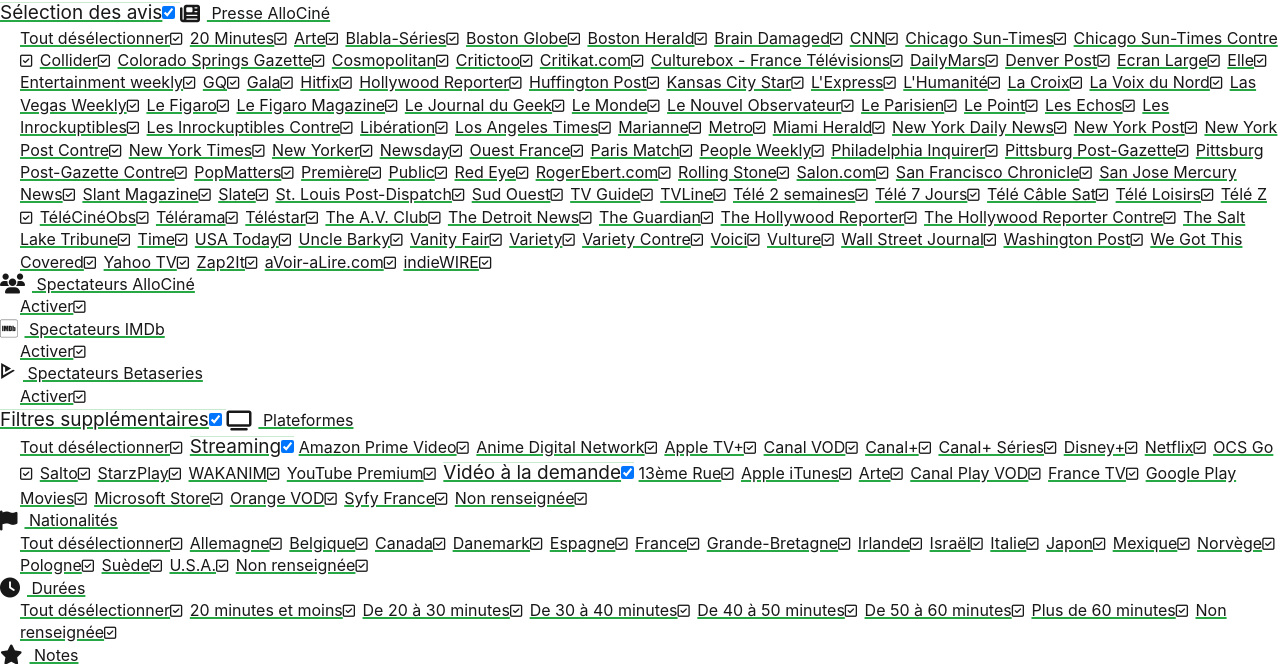
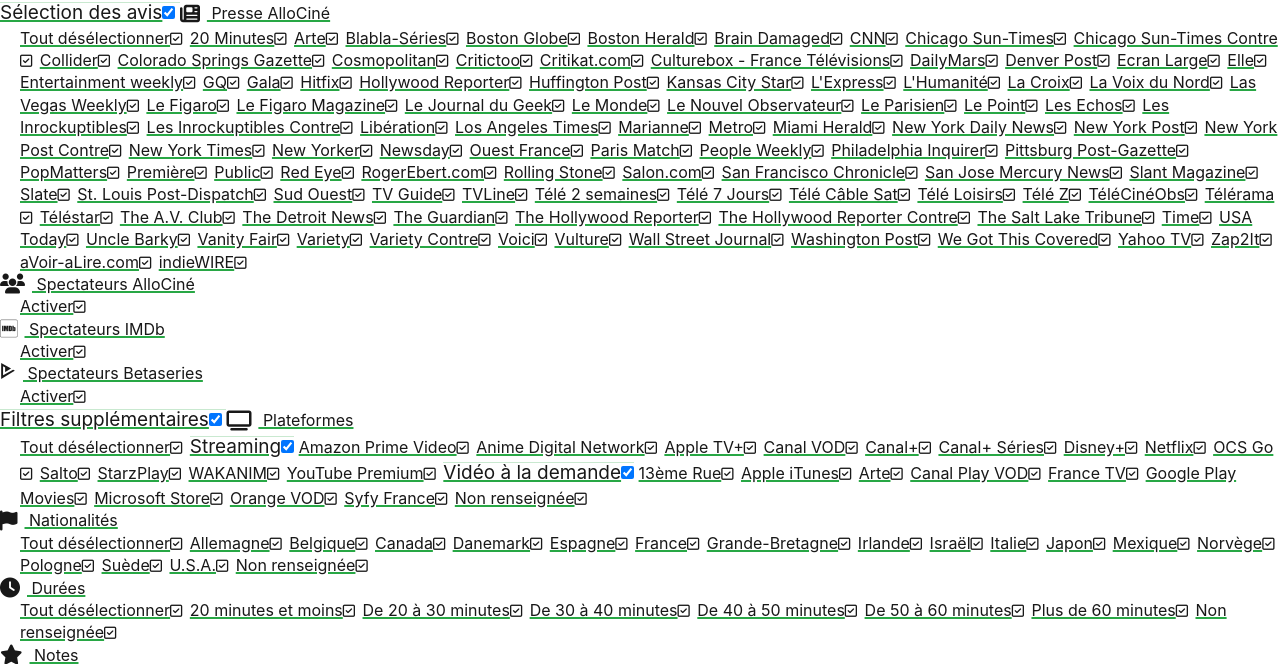
Before and after one commit to pierrevano/yaquoicommeserie, a plain HTML site: page index.html in a window 1280 px wide. Shown: the top 664 px of the page. Drawn offline with nearby package versions, Linux system fonts and the light colour scheme; some packages are replaced by stand-ins of ours; a script that the page names is missing.

Commit message:
update code

```diff
--- a/index.html
+++ b/index.html
@@ -132,51 +132,50 @@
                     <li class="criticButton"><a href="#">People Weekly<span><input id="criticToggle55" type="checkbox" checked="checked"><label for="criticToggle55"></label></span></a></li>
                     <li class="criticButton"><a href="#">Philadelphia Inquirer<span><input id="criticToggle56" type="checkbox" checked="checked"><label for="criticToggle56"></label></span></a></li>
                     <li class="criticButton"><a href="#">Pittsburg Post-Gazette<span><input id="criticToggle57" type="checkbox" checked="checked"><label for="criticToggle57"></label></span></a></li>
-                    <li class="criticButton"><a href="#">Pittsburg Post-Gazette Contre<span><input id="criticToggle58" type="checkbox" checked="checked"><label for="criticToggle58"></label></span></a></li>
-                    <li class="criticButton"><a href="#">PopMatters<span><input id="criticToggle59" type="checkbox" checked="checked"><label for="criticToggle59"></label></span></a></li>
-                    <li class="criticButton"><a href="#">Première<span><input id="criticToggle60" type="checkbox" checked="checked"><label for="criticToggle60"></label></span></a></li>
-                    <li class="criticButton"><a href="#">Public<span><input id="criticToggle61" type="checkbox" checked="checked"><label for="criticToggle61"></label></span></a></li>
-                    <li class="criticButton"><a href="#">Red Eye<span><input id="criticToggle62" type="checkbox" checked="checked"><label for="criticToggle62"></label></span></a></li>
-                    <li class="criticButton"><a href="#">RogerEbert.com<span><input id="criticToggle63" type="checkbox" checked="checked"><label for="criticToggle63"></label></span></a></li>
-                    <li class="criticButton"><a href="#">Rolling Stone<span><input id="criticToggle64" type="checkbox" checked="checked"><label for="criticToggle64"></label></span></a></li>
-                    <li class="criticButton"><a href="#">Salon.com<span><input id="criticToggle65" type="checkbox" checked="checked"><label for="criticToggle65"></label></span></a></li>
-                    <li class="criticButton"><a href="#">San Francisco Chronicle<span><input id="criticToggle66" type="checkbox" checked="checked"><label for="criticToggle66"></label></span></a></li>
-                    <li class="criticButton"><a href="#">San Jose Mercury News<span><input id="criticToggle67" type="checkbox" checked="checked"><label for="criticToggle67"></label></span></a></li>
-                    <li class="criticButton"><a href="#">Slant Magazine<span><input id="criticToggle68" type="checkbox" checked="checked"><label for="criticToggle68"></label></span></a></li>
-                    <li class="criticButton"><a href="#">Slate<span><input id="criticToggle69" type="checkbox" checked="checked"><label for="criticToggle69"></label></span></a></li>
-                    <li class="criticButton"><a href="#">St. Louis Post-Dispatch<span><input id="criticToggle70" type="checkbox" checked="checked"><label for="criticToggle70"></label></span></a></li>
-                    <li class="criticButton"><a href="#">Sud Ouest<span><input id="criticToggle71" type="checkbox" checked="checked"><label for="criticToggle71"></label></span></a></li>
-                    <li class="criticButton"><a href="#">TV Guide<span><input id="criticToggle72" type="checkbox" checked="checked"><label for="criticToggle72"></label></span></a></li>
-                    <li class="criticButton"><a href="#">TVLine<span><input id="criticToggle73" type="checkbox" checked="checked"><label for="criticToggle73"></label></span></a></li>
-                    <li class="criticButton"><a href="#">Télé 2 semaines<span><input id="criticToggle74" type="checkbox" checked="checked"><label for="criticToggle74"></label></span></a></li>
-                    <li class="criticButton"><a href="#">Télé 7 Jours<span><input id="criticToggle75" type="checkbox" checked="checked"><label for="criticToggle75"></label></span></a></li>
-                    <li class="criticButton"><a href="#">Télé Câble Sat<span><input id="criticToggle76" type="checkbox" checked="checked"><label for="criticToggle76"></label></span></a></li>
-                    <li class="criticButton"><a href="#">Télé Loisirs<span><input id="criticToggle77" type="checkbox" checked="checked"><label for="criticToggle77"></label></span></a></li>
-                    <li class="criticButton"><a href="#">Télé Z<span><input id="criticToggle78" type="checkbox" checked="checked"><label for="criticToggle78"></label></span></a></li>
-                    <li class="criticButton"><a href="#">TéléCinéObs<span><input id="criticToggle79" type="checkbox" checked="checked"><label for="criticToggle79"></label></span></a></li>
-                    <li class="criticButton"><a href="#">Télérama<span><input id="criticToggle80" type="checkbox" checked="checked"><label for="criticToggle80"></label></span></a></li>
-                    <li class="criticButton"><a href="#">Téléstar<span><input id="criticToggle81" type="checkbox" checked="checked"><label for="criticToggle81"></label></span></a></li>
-                    <li class="criticButton"><a href="#">The A.V. Club<span><input id="criticToggle82" type="checkbox" checked="checked"><label for="criticToggle82"></label></span></a></li>
-                    <li class="criticButton"><a href="#">The Detroit News<span><input id="criticToggle83" type="checkbox" checked="checked"><label for="criticToggle83"></label></span></a></li>
-                    <li class="criticButton"><a href="#">The Guardian<span><input id="criticToggle84" type="checkbox" checked="checked"><label for="criticToggle84"></label></span></a></li>
-                    <li class="criticButton"><a href="#">The Hollywood Reporter<span><input id="criticToggle85" type="checkbox" checked="checked"><label for="criticToggle85"></label></span></a></li>
-                    <li class="criticButton"><a href="#">The Hollywood Reporter Contre<span><input id="criticToggle86" type="checkbox" checked="checked"><label for="criticToggle86"></label></span></a></li>
-                    <li class="criticButton"><a href="#">The Salt Lake Tribune<span><input id="criticToggle87" type="checkbox" checked="checked"><label for="criticToggle87"></label></span></a></li>
-                    <li class="criticButton"><a href="#">Time<span><input id="criticToggle88" type="checkbox" checked="checked"><label for="criticToggle88"></label></span></a></li>
-                    <li class="criticButton"><a href="#">USA Today<span><input id="criticToggle89" type="checkbox" checked="checked"><label for="criticToggle89"></label></span></a></li>
-                    <li class="criticButton"><a href="#">Uncle Barky<span><input id="criticToggle90" type="checkbox" checked="checked"><label for="criticToggle90"></label></span></a></li>
-                    <li class="criticButton"><a href="#">Vanity Fair<span><input id="criticToggle91" type="checkbox" checked="checked"><label for="criticToggle91"></label></span></a></li>
-                    <li class="criticButton"><a href="#">Variety<span><input id="criticToggle92" type="checkbox" checked="checked"><label for="criticToggle92"></label></span></a></li>
-                    <li class="criticButton"><a href="#">Variety Contre<span><input id="criticToggle93" type="checkbox" checked="checked"><label for="criticToggle93"></label></span></a></li>
-                    <li class="criticButton"><a href="#">Voici<span><input id="criticToggle94" type="checkbox" checked="checked"><label for="criticToggle94"></label></span></a></li>
-                    <li class="criticButton"><a href="#">Vulture<span><input id="criticToggle95" type="checkbox" checked="checked"><label for="criticToggle95"></label></span></a></li>
-                    <li class="criticButton"><a href="#">Wall Street Journal<span><input id="criticToggle96" type="checkbox" checked="checked"><label for="criticToggle96"></label></span></a></li>
-                    <li class="criticButton"><a href="#">Washington Post<span><input id="criticToggle97" type="checkbox" checked="checked"><label for="criticToggle97"></label></span></a></li>
-                    <li class="criticButton"><a href="#">We Got This Covered<span><input id="criticToggle98" type="checkbox" checked="checked"><label for="criticToggle98"></label></span></a></li>
-                    <li class="criticButton"><a href="#">Yahoo TV<span><input id="criticToggle99" type="checkbox" checked="checked"><label for="criticToggle99"></label></span></a></li>
-                    <li class="criticButton"><a href="#">Zap2It<span><input id="criticToggle100" type="checkbox" checked="checked"><label for="criticToggle100"></label></span></a></li>
-                    <li class="criticButton"><a href="#">aVoir-aLire.com<span><input id="criticToggle101" type="checkbox" checked="checked"><label for="criticToggle101"></label></span></a></li>
-                    <li class="criticButton"><a href="#">indieWIRE<span><input id="criticToggle102" type="checkbox" checked="checked"><label for="criticToggle102"></label></span></a></li>
+                    <li class="criticButton"><a href="#">PopMatters<span><input id="criticToggle58" type="checkbox" checked="checked"><label for="criticToggle58"></label></span></a></li>
+                    <li class="criticButton"><a href="#">Première<span><input id="criticToggle59" type="checkbox" checked="checked"><label for="criticToggle59"></label></span></a></li>
+                    <li class="criticButton"><a href="#">Public<span><input id="criticToggle60" type="checkbox" checked="checked"><label for="criticToggle60"></label></span></a></li>
+                    <li class="criticButton"><a href="#">Red Eye<span><input id="criticToggle61" type="checkbox" checked="checked"><label for="criticToggle61"></label></span></a></li>
+                    <li class="criticButton"><a href="#">RogerEbert.com<span><input id="criticToggle62" type="checkbox" checked="checked"><label for="criticToggle62"></label></span></a></li>
+                    <li class="criticButton"><a href="#">Rolling Stone<span><input id="criticToggle63" type="checkbox" checked="checked"><label for="criticToggle63"></label></span></a></li>
+                    <li class="criticButton"><a href="#">Salon.com<span><input id="criticToggle64" type="checkbox" checked="checked"><label for="criticToggle64"></label></span></a></li>
+                    <li class="criticButton"><a href="#">San Francisco Chronicle<span><input id="criticToggle65" type="checkbox" checked="checked"><label for="criticToggle65"></label></span></a></li>
+                    <li class="criticButton"><a href="#">San Jose Mercury News<span><input id="criticToggle66" type="checkbox" checked="checked"><label for="criticToggle66"></label></span></a></li>
+                    <li class="criticButton"><a href="#">Slant Magazine<span><input id="criticToggle67" type="checkbox" checked="checked"><label for="criticToggle67"></label></span></a></li>
+                    <li class="criticButton"><a href="#">Slate<span><input id="criticToggle68" type="checkbox" checked="checked"><label for="criticToggle68"></label></span></a></li>
+                    <li class="criticButton"><a href="#">St. Louis Post-Dispatch<span><input id="criticToggle69" type="checkbox" checked="checked"><label for="criticToggle69"></label></span></a></li>
+                    <li class="criticButton"><a href="#">Sud Ouest<span><input id="criticToggle70" type="checkbox" checked="checked"><label for="criticToggle70"></label></span></a></li>
+                    <li class="criticButton"><a href="#">TV Guide<span><input id="criticToggle71" type="checkbox" checked="checked"><label for="criticToggle71"></label></span></a></li>
+                    <li class="criticButton"><a href="#">TVLine<span><input id="criticToggle72" type="checkbox" checked="checked"><label for="criticToggle72"></label></span></a></li>
+                    <li class="criticButton"><a href="#">Télé 2 semaines<span><input id="criticToggle73" type="checkbox" checked="checked"><label for="criticToggle73"></label></span></a></li>
+                    <li class="criticButton"><a href="#">Télé 7 Jours<span><input id="criticToggle74" type="checkbox" checked="checked"><label for="criticToggle74"></label></span></a></li>
+                    <li class="criticButton"><a href="#">Télé Câble Sat<span><input id="criticToggle75" type="checkbox" checked="checked"><label for="criticToggle75"></label></span></a></li>
+                    <li class="criticButton"><a href="#">Télé Loisirs<span><input id="criticToggle76" type="checkbox" checked="checked"><label for="criticToggle76"></label></span></a></li>
+                    <li class="criticButton"><a href="#">Télé Z<span><input id="criticToggle77" type="checkbox" checked="checked"><label for="criticToggle77"></label></span></a></li>
+                    <li class="criticButton"><a href="#">TéléCinéObs<span><input id="criticToggle78" type="checkbox" checked="checked"><label for="criticToggle78"></label></span></a></li>
+                    <li class="criticButton"><a href="#">Télérama<span><input id="criticToggle79" type="checkbox" checked="checked"><label for="criticToggle79"></label></span></a></li>
+                    <li class="criticButton"><a href="#">Téléstar<span><input id="criticToggle80" type="checkbox" checked="checked"><label for="criticToggle80"></label></span></a></li>
+                    <li class="criticButton"><a href="#">The A.V. Club<span><input id="criticToggle81" type="checkbox" checked="checked"><label for="criticToggle81"></label></span></a></li>
+                    <li class="criticButton"><a href="#">The Detroit News<span><input id="criticToggle82" type="checkbox" checked="checked"><label for="criticToggle82"></label></span></a></li>
+                    <li class="criticButton"><a href="#">The Guardian<span><input id="criticToggle83" type="checkbox" checked="checked"><label for="criticToggle83"></label></span></a></li>
+                    <li class="criticButton"><a href="#">The Hollywood Reporter<span><input id="criticToggle84" type="checkbox" checked="checked"><label for="criticToggle84"></label></span></a></li>
+                    <li class="criticButton"><a href="#">The Hollywood Reporter Contre<span><input id="criticToggle85" type="checkbox" checked="checked"><label for="criticToggle85"></label></span></a></li>
+                    <li class="criticButton"><a href="#">The Salt Lake Tribune<span><input id="criticToggle86" type="checkbox" checked="checked"><label for="criticToggle86"></label></span></a></li>
+                    <li class="criticButton"><a href="#">Time<span><input id="criticToggle87" type="checkbox" checked="checked"><label for="criticToggle87"></label></span></a></li>
+                    <li class="criticButton"><a href="#">USA Today<span><input id="criticToggle88" type="checkbox" checked="checked"><label for="criticToggle88"></label></span></a></li>
+                    <li class="criticButton"><a href="#">Uncle Barky<span><input id="criticToggle89" type="checkbox" checked="checked"><label for="criticToggle89"></label></span></a></li>
+                    <li class="criticButton"><a href="#">Vanity Fair<span><input id="criticToggle90" type="checkbox" checked="checked"><label for="criticToggle90"></label></span></a></li>
+                    <li class="criticButton"><a href="#">Variety<span><input id="criticToggle91" type="checkbox" checked="checked"><label for="criticToggle91"></label></span></a></li>
+                    <li class="criticButton"><a href="#">Variety Contre<span><input id="criticToggle92" type="checkbox" checked="checked"><label for="criticToggle92"></label></span></a></li>
+                    <li class="criticButton"><a href="#">Voici<span><input id="criticToggle93" type="checkbox" checked="checked"><label for="criticToggle93"></label></span></a></li>
+                    <li class="criticButton"><a href="#">Vulture<span><input id="criticToggle94" type="checkbox" checked="checked"><label for="criticToggle94"></label></span></a></li>
+                    <li class="criticButton"><a href="#">Wall Street Journal<span><input id="criticToggle95" type="checkbox" checked="checked"><label for="criticToggle95"></label></span></a></li>
+                    <li class="criticButton"><a href="#">Washington Post<span><input id="criticToggle96" type="checkbox" checked="checked"><label for="criticToggle96"></label></span></a></li>
+                    <li class="criticButton"><a href="#">We Got This Covered<span><input id="criticToggle97" type="checkbox" checked="checked"><label for="criticToggle97"></label></span></a></li>
+                    <li class="criticButton"><a href="#">Yahoo TV<span><input id="criticToggle98" type="checkbox" checked="checked"><label for="criticToggle98"></label></span></a></li>
+                    <li class="criticButton"><a href="#">Zap2It<span><input id="criticToggle99" type="checkbox" checked="checked"><label for="criticToggle99"></label></span></a></li>
+                    <li class="criticButton"><a href="#">aVoir-aLire.com<span><input id="criticToggle100" type="checkbox" checked="checked"><label for="criticToggle100"></label></span></a></li>
+                    <li class="criticButton"><a href="#">indieWIRE<span><input id="criticToggle101" type="checkbox" checked="checked"><label for="criticToggle101"></label></span></a></li>
                 </ul>
             </li>
             <li class="userRating">
```
Also changed, not shown: assets/js/data.json, assets/logo/13eme_rue.png (added), assets/logo/canal_vod.png (added), 1 other file.
